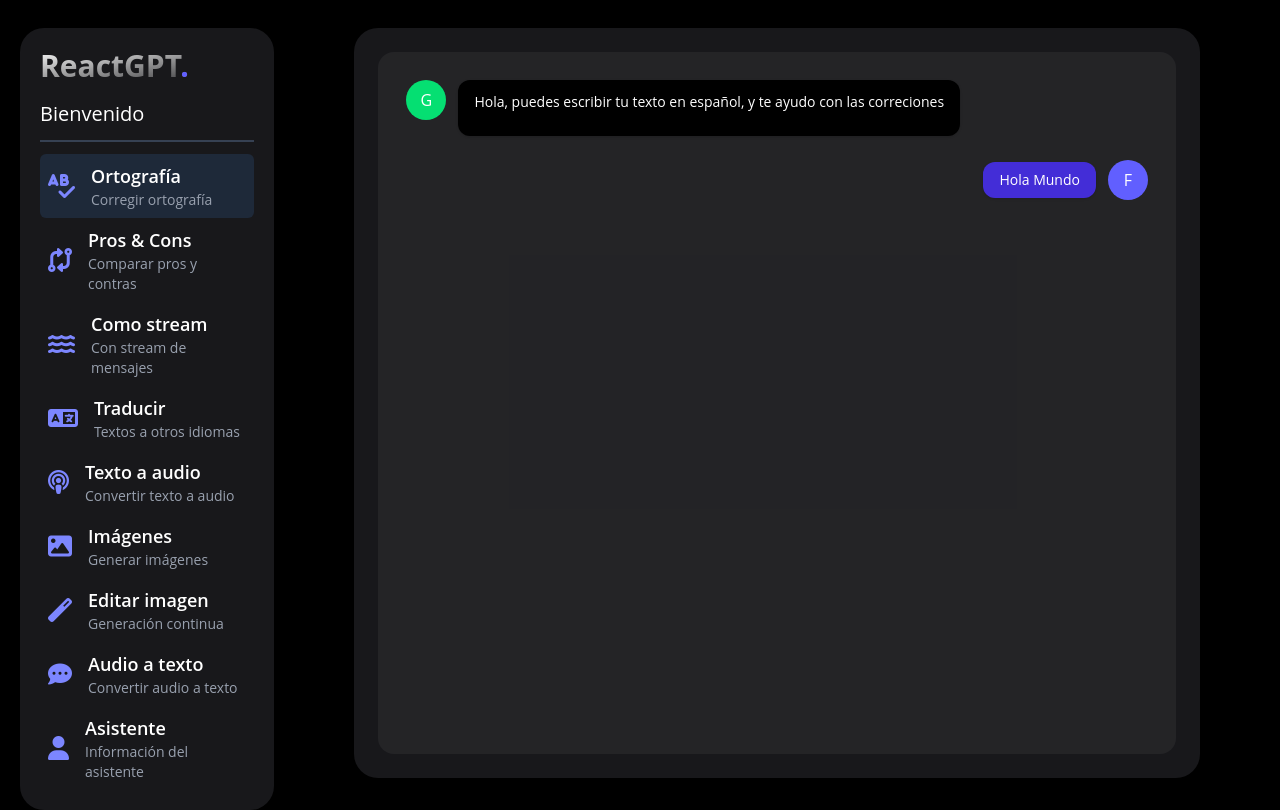
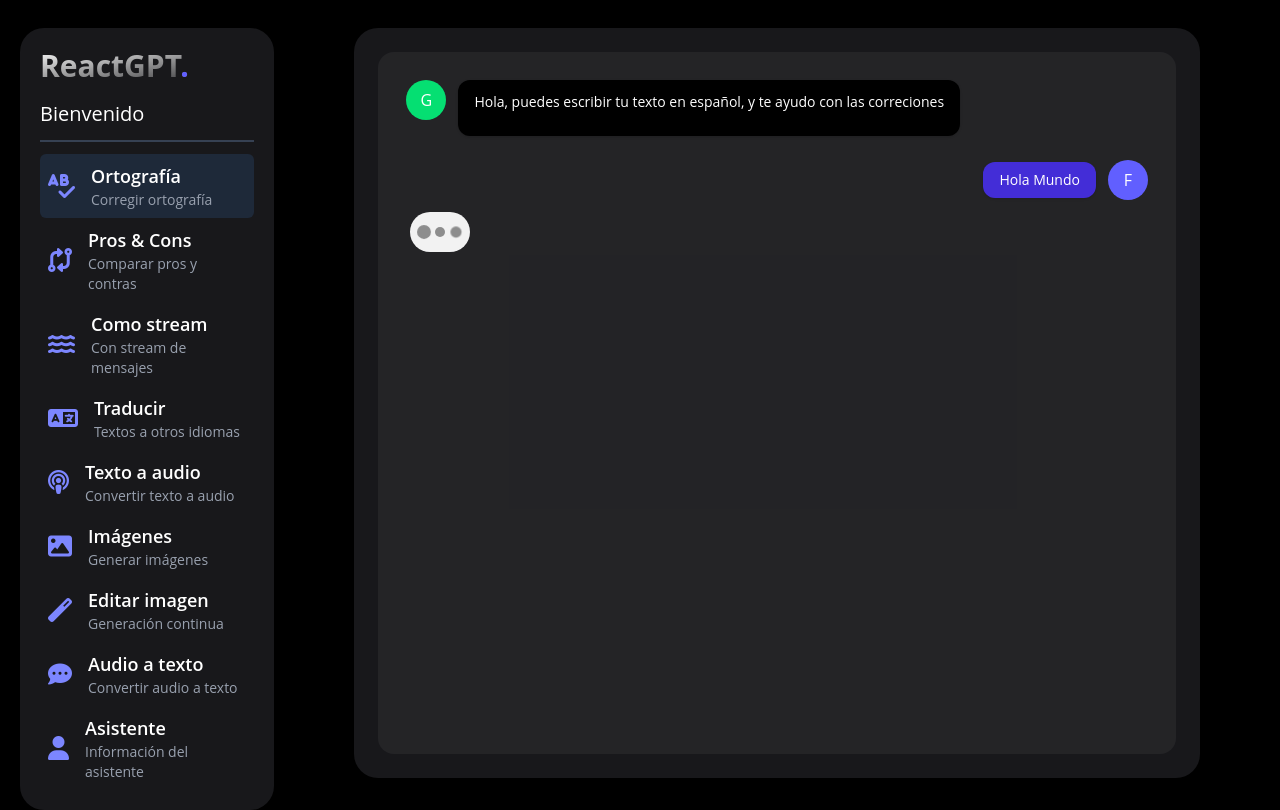
Before and after one commit to cariddi/openai-nest-react, a React (Vite) app: page /orthography in a window 1280 px wide. Built offline with nearby package versions, Linux system fonts and the light colour scheme.

Commit message:
Adding TypingLoader

```diff
--- a/src/presentation/components/index.ts
+++ b/src/presentation/components/index.ts
@@ -1,3 +1,4 @@
 export * from './chat-bubbles/GptMessage';
 export * from './chat-bubbles/MyMessage';
+export * from './loaders/TypingLoader';
 export * from './sidebar/SidebarMenuItem';
--- /dev/null
+++ b/src/presentation/components/loaders/TypingLoader.css
@@ -0,0 +1,70 @@
+.typing {
+  display: block;
+  width: 60px;
+  height: 40px;
+  border-radius: 20px;
+  margin: 0 1rem;
+  display: flex;
+  justify-content: center;
+  align-items: center;
+  background-color: #f2f2f2;
+}
+
+.circle {
+  display: block;
+  height: 10px;
+  width: 10px;
+  border-radius: 50%;
+  background-color: #8d8d8d;
+  margin: 3px;
+}
+.circle.scaling {
+  animation: typing 1000ms ease-in-out infinite;
+  animation-delay: 3600ms;
+}
+.circle.bouncing {
+  animation: bounce 1000ms ease-in-out infinite;
+  animation-delay: 3600ms;
+}
+
+.circle:nth-child(1) {
+  animation-delay: 0ms;
+}
+
+.circle:nth-child(2) {
+  animation-delay: 333ms;
+}
+
+.circle:nth-child(3) {
+  animation-delay: 666ms;
+}
+
+@keyframes typing {
+  0% {
+    transform: scale(1);
+  }
+  33% {
+    transform: scale(1);
+  }
+  50% {
+    transform: scale(1.4);
+  }
+  100% {
+    transform: scale(1);
+  }
+}
+
+@keyframes bounce {
+  0% {
+    transform: translateY(0);
+  }
+  33% {
+    transform: translateY(0);
+  }
+  50% {
+    transform: translateY(-10px);
+  }
+  100% {
+    transform: translateY(0);
+  }
+}
--- /dev/null
+++ b/src/presentation/components/loaders/TypingLoader.tsx
@@ -0,0 +1,15 @@
+import "./TypingLoader.css"
+
+interface TypingLoaderProps {
+  className?: string
+}
+
+export const TypingLoader: React.FC<TypingLoaderProps> = ({ className }) => {
+  return (
+    <div className={`typing ${className}`}>
+      <span className='circle scaling'></span>
+      <span className='circle scaling'></span>
+      <span className='circle scaling'></span>
+    </div>
+  )
+}
--- a/src/presentation/pages/orthography/OrthographyPage.tsx
+++ b/src/presentation/pages/orthography/OrthographyPage.tsx
@@ -1,4 +1,4 @@
-import { GptMessage, MyMessage } from '../../components'
+import { GptMessage, MyMessage, TypingLoader } from '../../components'
 
 export const OrthographyPage = () => {
   return (
@@ -10,6 +10,8 @@
         <GptMessage text='Hola, puedes escribir tu texto en español, y te ayudo con las correciones' />
 
         <MyMessage text='Hola Mundo' />
+
+        <TypingLoader className='fade-in' />
       </div>
     </div>
   )
```
